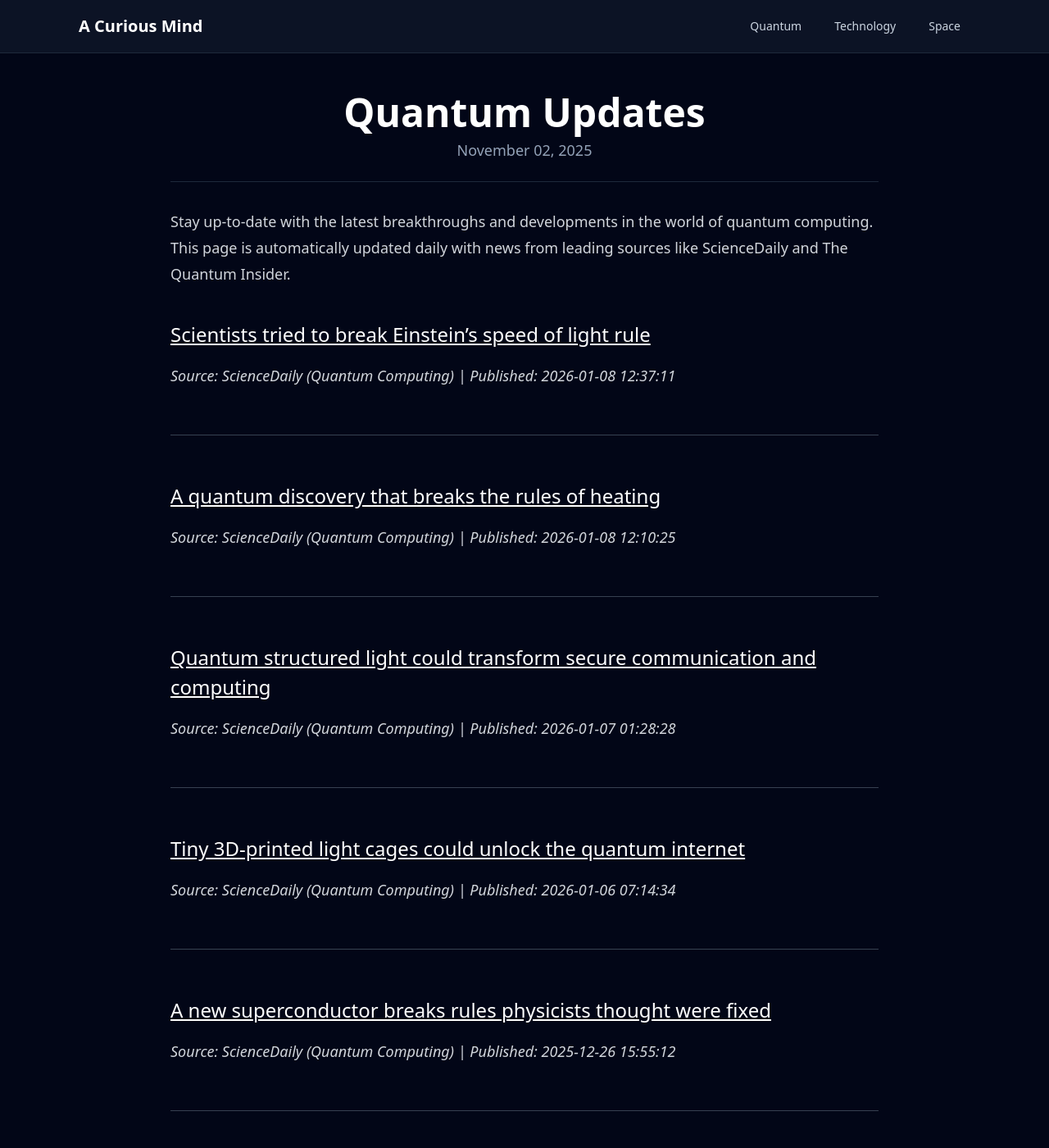
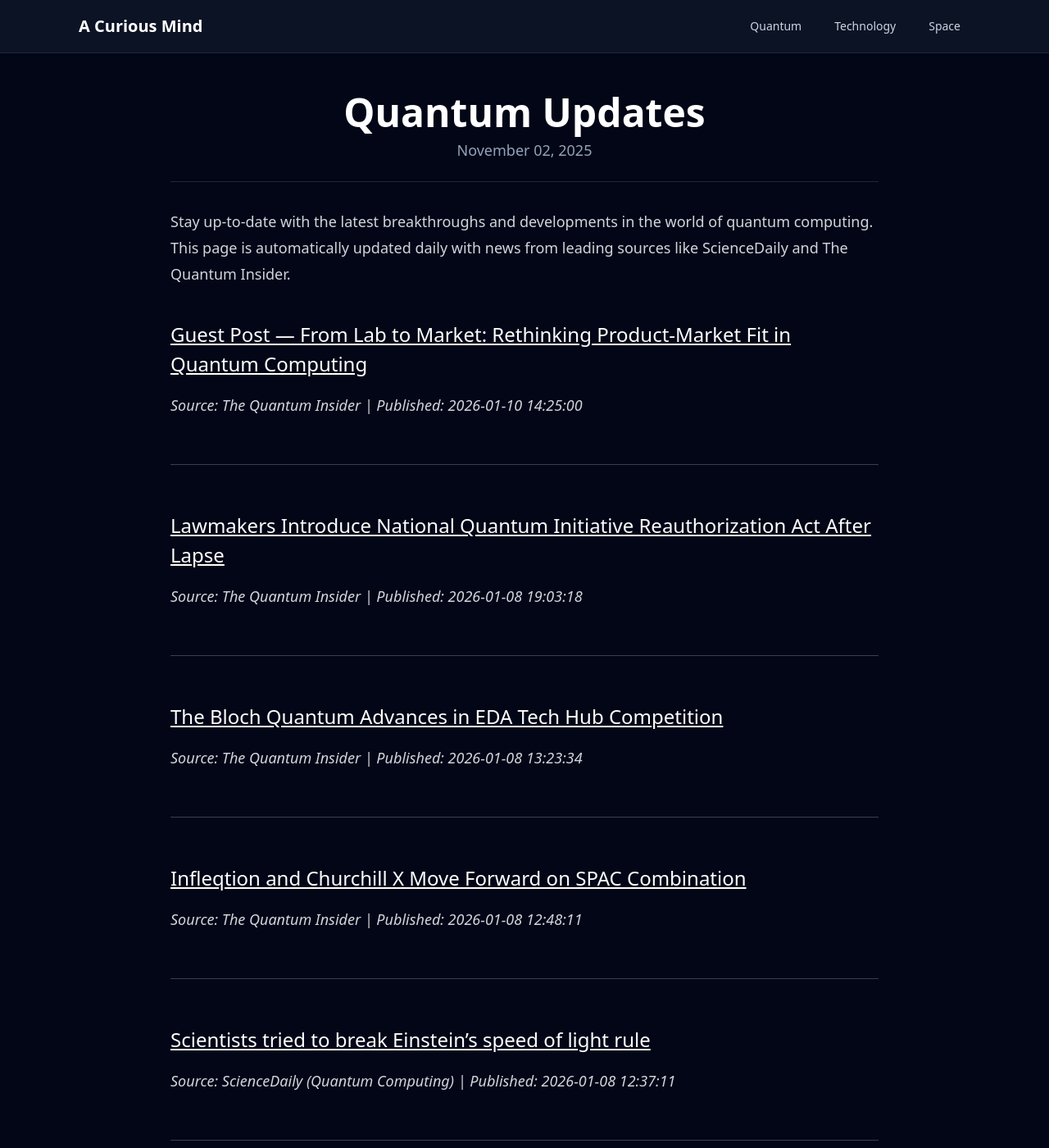
Before and after one commit to onehl7/onehl7.github.io, a Jekyll site: the page built from _posts/2025-11-02-quantum-updates.md, in a window 1280 px wide and 1400 px high. Shown: the whole window at 82% size. Built offline with Jekyll 4.4.1, drawn with Linux system fonts in a browser that asks for light colours; nearby versions of some CDN libraries; some of the changed text lies outside the part shown.

Commit message:
Update quantum news data

```diff
--- a/_data/quantum_news.json
+++ b/_data/quantum_news.json
@@ -1,4 +1,28 @@
 [
+  {
+    "source": "The Quantum Insider",
+    "title": "Guest Post \u2014 From Lab to Market: Rethinking Product-Market Fit in Quantum Computing",
+    "link": "https://thequantuminsider.com/2026/01/10/guest-post-from-lab-to-market-rethinking-product-market-fit-in-quantum-computing/",
+    "published": "2026-01-10 14:25:00"
+  },
+  {
+    "source": "The Quantum Insider",
+    "title": "Lawmakers Introduce National Quantum Initiative Reauthorization Act After Lapse",
+    "link": "https://thequantuminsider.com/2026/01/08/lawmakers-reauthorize-national-quantum-initiative-reauthorization-act-after-lapse/",
+    "published": "2026-01-08 19:03:18"
+  },
+  {
+    "source": "The Quantum Insider",
+    "title": "The Bloch Quantum Advances in EDA Tech Hub Competition",
+    "link": "https://thequantuminsider.com/2026/01/08/bloch-quantum-eda-final-stage/",
+    "published": "2026-01-08 13:23:34"
+  },
+  {
+    "source": "The Quantum Insider",
+    "title": "Infleqtion and Churchill X Move Forward on SPAC Combination",
+    "link": "https://thequantuminsider.com/2026/01/08/infleqtion-and-churchill-x-move-forward-on-spac-combination/",
+    "published": "2026-01-08 12:48:11"
+  },
   {
     "source": "ScienceDaily (Quantum Computing)",
     "title": "Scientists tried to break Einstein\u2019s speed of light rule",
@@ -10,6 +34,12 @@
     "title": "A quantum discovery that breaks the rules of heating",
     "link": "https://www.sciencedaily.com/releases/2026/01/260107225539.htm",
     "published": "2026-01-08 12:10:25"
+  },
+  {
+    "source": "The Quantum Insider",
+    "title": "KAIST Researchers Develop Direct Printing of Nanolasers for Optical Computing and Quantum Security\u200b",
+    "link": "https://thequantuminsider.com/2026/01/08/kaist-researchers-develop-direct-printing-of-nanolasers-for-optical-computing-and-quantum-security/",
+    "published": "2026-01-08 11:39:13"
   },
   {
     "source": "ScienceDaily (Quantum Computing)",
```
